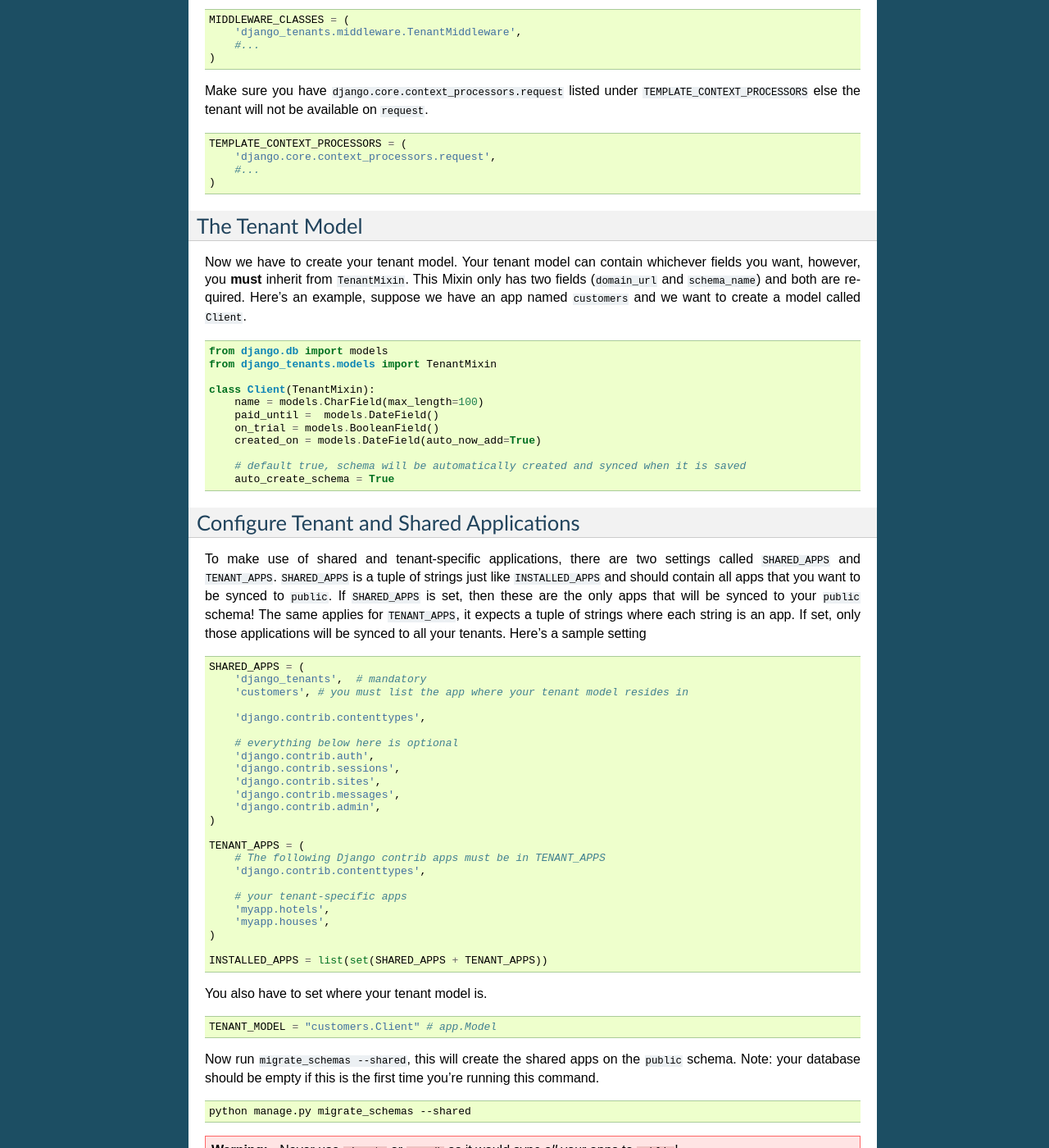
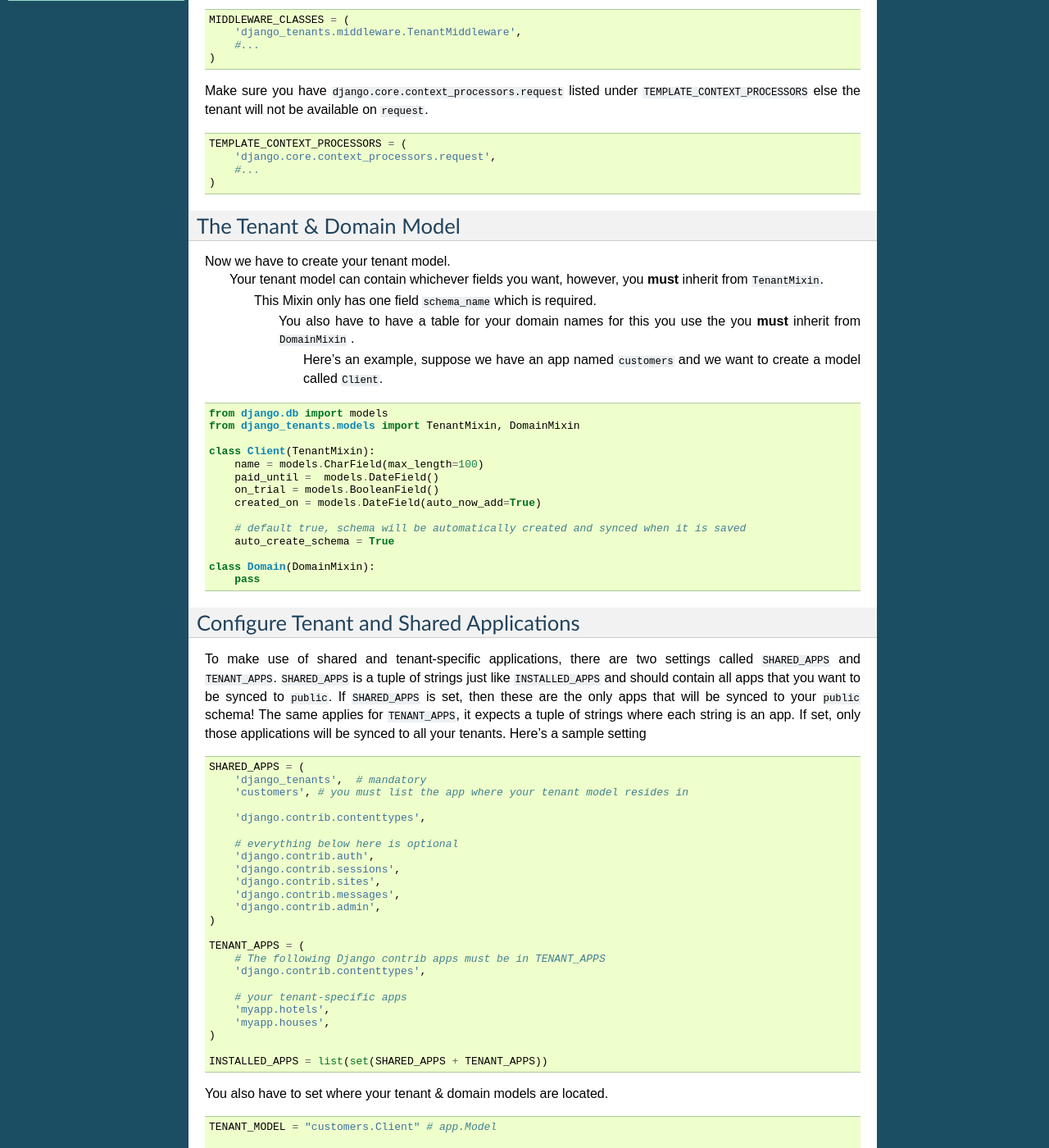
Before and after one commit to django-tenants/django-tenants, a Sphinx documentation site: the page built from docs/install.rst, in a window 1280 px wide and 1400 px high, scrolled down 612 px. Shown: the whole window at 82% size. Built offline with Sphinx 7.4.7, drawn with Linux system fonts in a browser that asks for light colours; the version number is read from the project's files by our own code; some of the changed text lies outside the part shown.

Commit message:
Update to the help

```diff
--- a/docs/install.rst
+++ b/docs/install.rst
@@ -48,14 +48,19 @@
         #...
     )
 
-The Tenant Model
-================
-Now we have to create your tenant model. Your tenant model can contain whichever fields you want, however, you **must** inherit from ``TenantMixin``. This Mixin only has two fields (``domain_url`` and ``schema_name``) and both are required. Here's an example, suppose we have an app named ``customers`` and we want to create a model called ``Client``.
+The Tenant & Domain Model
+=========================
+Now we have to create your tenant model.
+ Your tenant model can contain whichever fields you want, however, you **must** inherit from ``TenantMixin``.
+  This Mixin only has one field ``schema_name`` which is required.
+   You also have to have a table for your domain names for this you use the you **must** inherit from ``DomainMixin`` .
+    Here's an example, suppose we have an app named ``customers`` and we want to create a model called ``Client``.
+
 
 .. code-block:: python
 
     from django.db import models
-    from django_tenants.models import TenantMixin
+    from django_tenants.models import TenantMixin, DomainMixin
 
     class Client(TenantMixin):
         name = models.CharField(max_length=100)
@@ -65,6 +70,9 @@
 
         # default true, schema will be automatically created and synced when it is saved
         auto_create_schema = True
+
+    class Domain(DomainMixin):
+        pass
 
 Configure Tenant and Shared Applications
 ========================================
@@ -97,11 +105,13 @@
 
     INSTALLED_APPS = list(set(SHARED_APPS + TENANT_APPS))
 
-You also have to set where your tenant model is.
+You also have to set where your tenant & domain models are located.
 
 .. code-block:: python
 
     TENANT_MODEL = "customers.Client" # app.Model
+
+    TENANT_DOMAIN_MODEL = "customers.Domain"  # app.Model
 
 Now run ``migrate_schemas --shared``, this will create the shared apps on the ``public`` schema. Note: your database should be empty if this is the first time you're running this command.
 
@@ -145,6 +155,7 @@
     :Default: ``'True'``
 
     Sets if the models will be synced directly to the last version and all migration subsequently faked. Useful in the cases where migrations can not be faked and need to be ran individually. Be aware that setting this to `False` may significantly slow down the process of creating tenants.
+
 
 Tenant View-Routing
 -------------------
```
Also changed, not shown: 1 other file.
